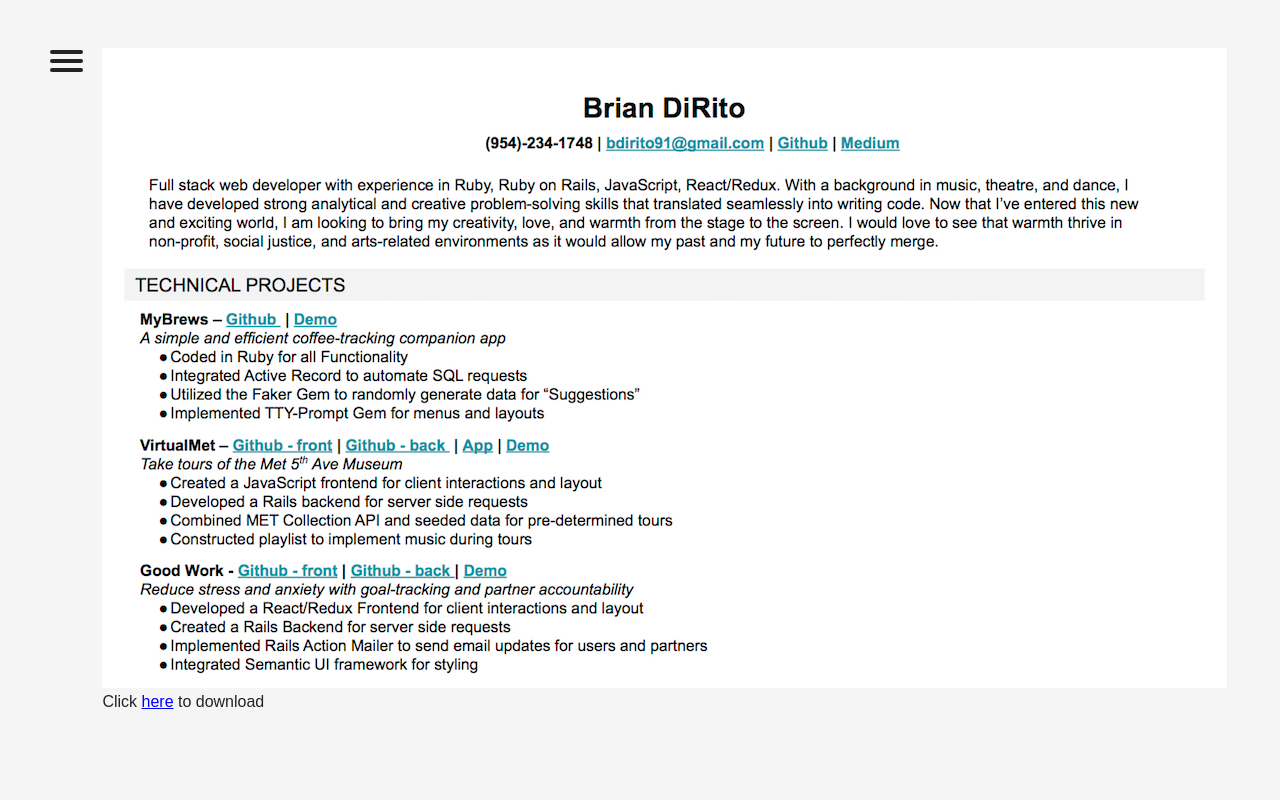
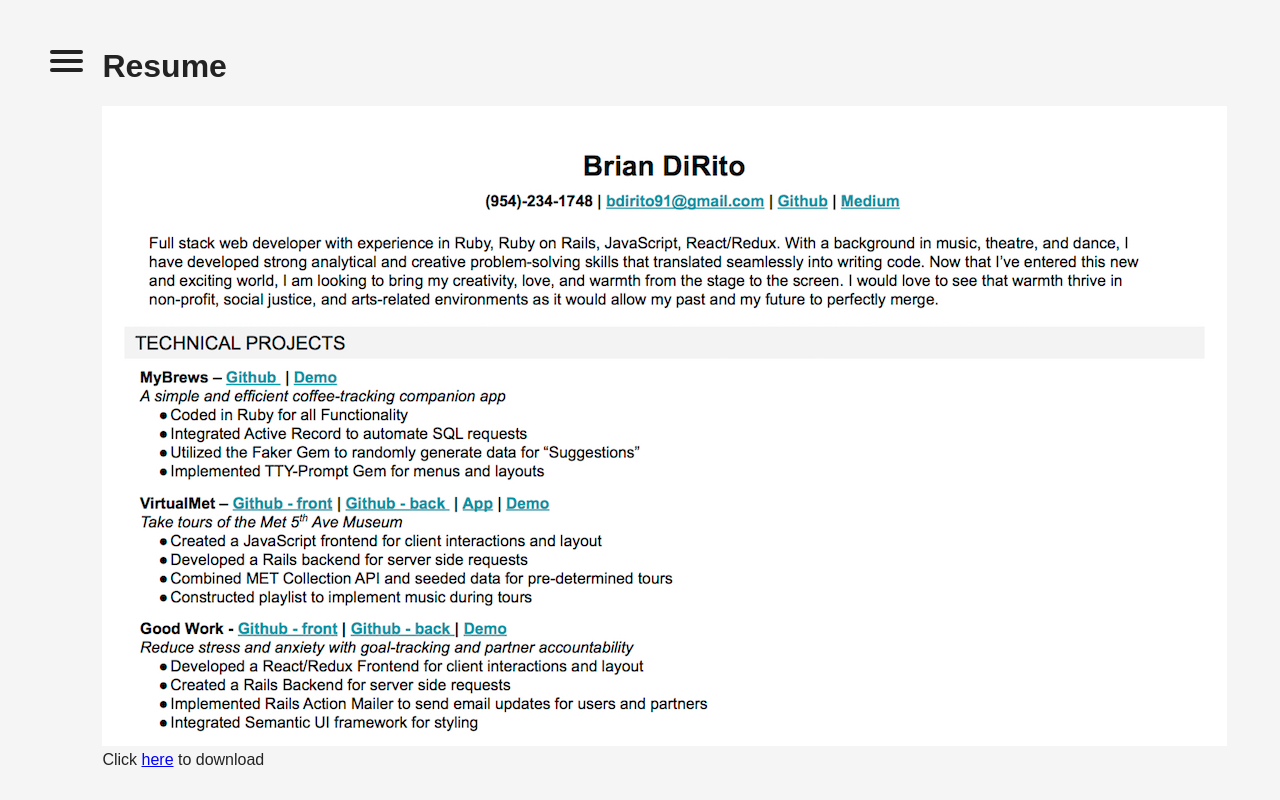
Before and after one commit to Bcdirito/github.bcdirito.io, a React (Create React App) app: page /resume in a window 1280 px wide. Shown: the top 800 px of the page. Built offline with nearby package versions, Linux system fonts and the light colour scheme.

Commit message:
adding titles

```diff
--- a/src/components/Home.js
+++ b/src/components/Home.js
@@ -5,6 +5,7 @@ class Home extends Component {
   render() {
     return (
       <div className="homeContent">
+        <h1>Brian DiRito - Full Stack Developer</h1>
         <img className="headshot" src={headshot} alt="headshot" />
         <div className="homeText">
           <h3>Welcome!</h3>
--- a/src/components/Resume.js
+++ b/src/components/Resume.js
@@ -6,6 +6,7 @@ export default class Resume extends Component {
   render() {
     return (
       <div className="resumeContent">
+        <h1>Resume</h1>
         <div className="resumeRender">
             <img className="resume" src={pic} alt="resume" />
         </div>
```
